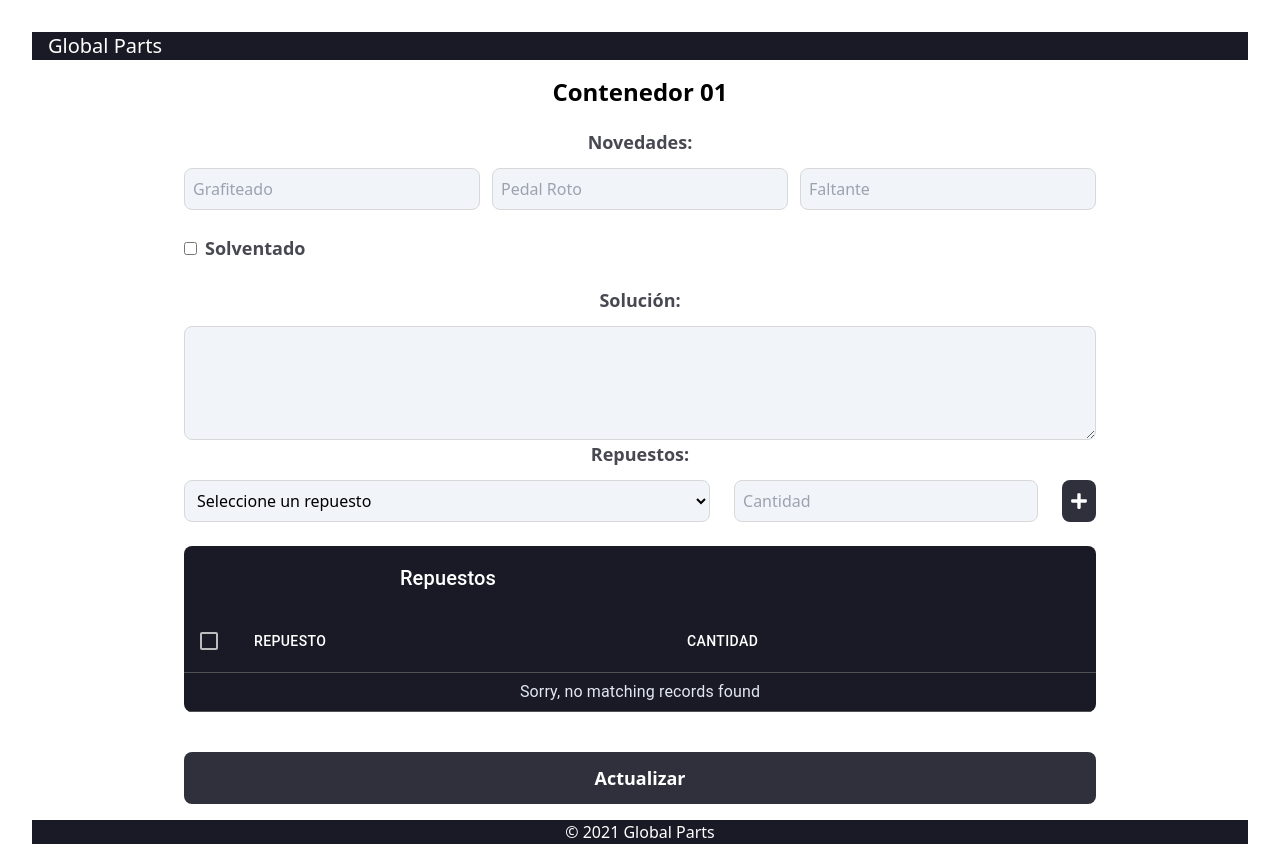
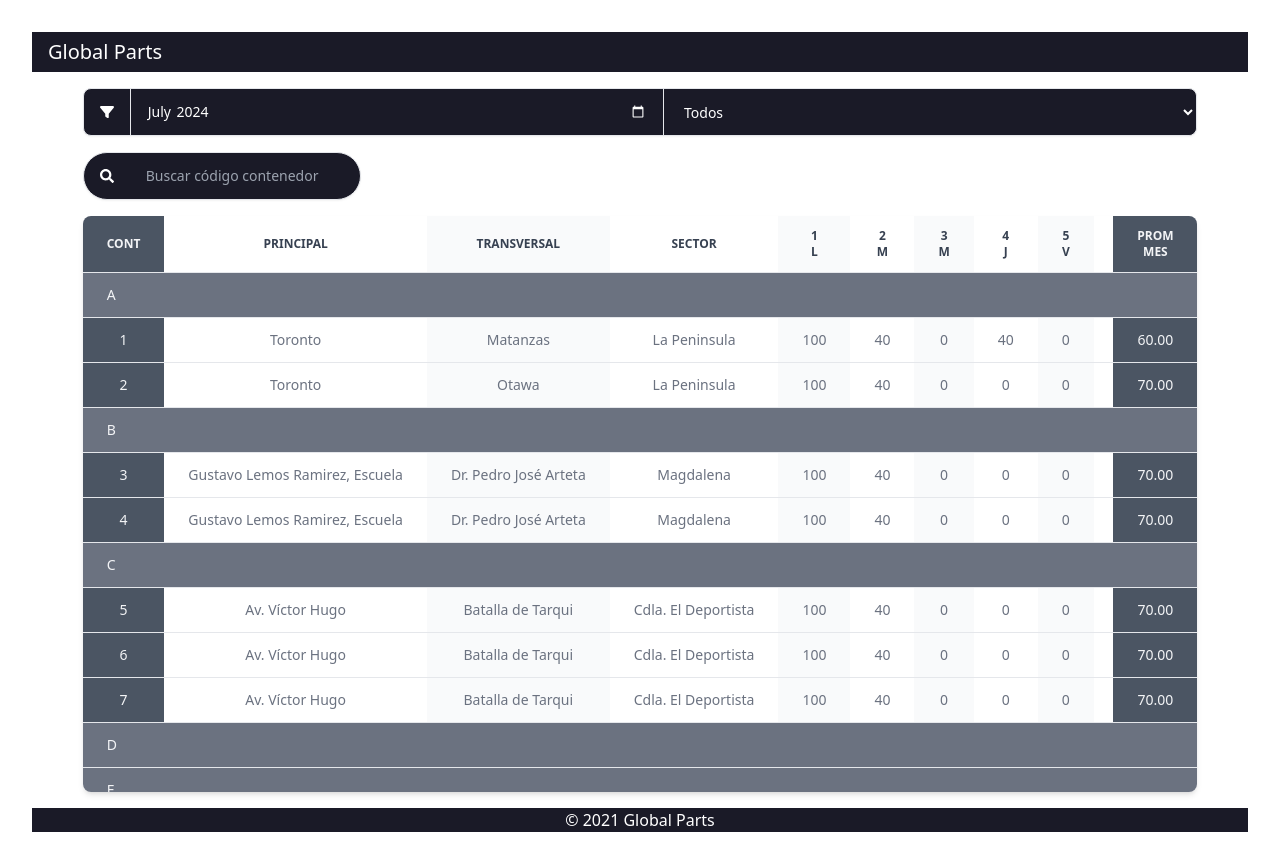
Before and after one commit to ericklasluisa/global-parts-frontend, a React (Vite) app: page / in a window 1280 px wide. Built offline with nearby package versions, Linux system fonts and the light colour scheme.

Commit message:
Correcion tabla admin

```diff
--- a/src/App.jsx
+++ b/src/App.jsx
@@ -9,9 +9,9 @@ function App() {
   return (
     <div className="flex flex-col min-h-screen max-h-screen">
       <Header />
-      {/*<TablaAdmin />
-      <Notificaciones/>*/}
-      <Novedad/>
+      <TablaAdmin />
+      {/*<Notificaciones/>
+      <Novedad/>*/}
       <Footer />
     </div>
   );
--- a/src/components/TablaAdmin/TablaAdmin.jsx
+++ b/src/components/TablaAdmin/TablaAdmin.jsx
@@ -2,18 +2,135 @@ import { useState, useEffect } from "react";
 import { FaFilter } from "react-icons/fa6";
 import { FaSearch } from "react-icons/fa";
 
-function Filtro({ mes, anio, setMes, setAnio, setRuta}) {
+const registros = [
+  {
+    ruta: 1,
+    contenedor: 1,
+    porcentajes: [
+      { dia: "01/07/2024", porcentaje: 100 },
+      { dia: "02/07/2024", porcentaje: 40 },
+      { dia: "04/07/2024", porcentaje: 40 },
+    ],
+  },
+  {
+    ruta: 1,
+    contenedor: 2,
+    porcentajes: [
+      { dia: "01/07/2024", porcentaje: 100 },
+      { dia: "02/07/2024", porcentaje: 40 },
+    ],
+  },
+  {
+    ruta: 2,
+    contenedor: 3,
+    porcentajes: [
+      { dia: "01/07/2024", porcentaje: 100 },
+      { dia: "02/07/2024", porcentaje: 40 },
+    ],
+  },
+  {
+    ruta: 2,
+    contenedor: 4,
+    porcentajes: [
+      { dia: "01/07/2024", porcentaje: 100 },
+      { dia: "02/07/2024", porcentaje: 40 },
+    ],
+  },
+  {
+    ruta: 3,
+    contenedor: 5,
+    porcentajes: [
+      { dia: "01/07/2024", porcentaje: 100 },
+      { dia: "02/07/2024", porcentaje: 40 },
+    ],
+  },
+  {
+    ruta: 3,
+    contenedor: 6,
+    porcentajes: [
+      { dia: "01/07/2024", porcentaje: 100 },
+      { dia: "02/07/2024", porcentaje: 40 },
+    ],
+  },
+  {
+    ruta: 3,
+    contenedor: 7,
+    porcentajes: [
+      { dia: "01/07/2024", porcentaje: 100 },
+      { dia: "02/07/2024", porcentaje: 40 },
+    ],
+  },
+];
+
+const rutas = [
+  { id: 1, nombre: "A" },
+  { id: 2, nombre: "B" },
+  { id: 3, nombre: "C" },
+  { id: 4, nombre: "D" },
+  { id: 5, nombre: "E" },
+  { id: 6, nombre: "F" },
+  { id: 7, nombre: "G" },
+  { id: 8, nombre: "H" },
+  { id: 9, nombre: "I" },
+  { id: 10, nombre: "J" },
+  { id: 11, nombre: "K" },
+];
+
+const contenedores = [
+  {
+    id: 1,
+    principal: "Toronto",
+    transversal: "Matanzas",
+    sector: "La Peninsula",
+  },
+  { id: 2, principal: "Toronto", transversal: "Otawa", sector: "La Peninsula" },
+  {
+    id: 3,
+    principal: "Gustavo Lemos Ramirez, Escuela",
+    transversal: "Dr. Pedro José Arteta",
+    sector: "Magdalena",
+  },
+  {
+    id: 4,
+    principal: "Gustavo Lemos Ramirez, Escuela",
+    transversal: "Dr. Pedro José Arteta",
+    sector: "Magdalena",
+  },
+  {
+    id: 5,
+    principal: "Av. Víctor Hugo",
+    transversal: "Batalla de Tarqui",
+    sector: "Cdla. El Deportista",
+  },
+  {
+    id: 6,
+    principal: "Av. Víctor Hugo",
+    transversal: "Batalla de Tarqui",
+    sector: "Cdla. El Deportista",
+  },
+  {
+    id: 7,
+    principal: "Av. Víctor Hugo",
+    transversal: "Batalla de Tarqui",
+    sector: "Cdla. El Deportista",
+  },
+];
+
+function Filtro({ mes, anio, setMes, setAnio, setRuta, setContenedor }) {
   const fechaActual = new Date();
   const mesActual = fechaActual.getMonth() + 1;
   const anioActual = fechaActual.getFullYear();
 
   const cambioFecha = (e) => {
     const [year, month] = e.target.value.split("-");
-    if((parseInt(year) == anioActual && parseInt(month) > mesActual) || parseInt(year) > anioActual){
+    if (
+      (parseInt(year) == anioActual && parseInt(month) > mesActual) ||
+      parseInt(year) > anioActual
+    ) {
       setMes(mesActual);
       setAnio(anioActual);
-      window.alert("Elija una fecha menor a la actual")
-    } else{
+      window.alert("Elija una fecha menor a la actual");
+    } else {
       setMes(parseInt(month));
       setAnio(parseInt(year));
     }
@@ -22,53 +139,74 @@ function Filtro({ mes, anio, setMes, setAnio, setRuta}) {
   return (
     <>
       <div className="flex shadow-sm mx-auto bg-global-principal m-4 rounded-lg items-center border-gray-200 border w-full">
-        <section className="px-4 py-3 bg-global-principal
+        <section
+          className="px-4 py-3 bg-global-principal
             text-sm text-white font-medium
-            rounded-s-lg">
+            rounded-s-lg"
+        >
           <FaFilter />
         </section>
-        <input name="mes" type="month" value={`${anio}-${mes.toString().padStart(2, "0")}`}
+        <input
+          name="mes"
+          type="month"
+          value={`${anio}-${mes.toString().padStart(2, "0")}`}
           className="calendario px-4 py-3 bg-global-principal flex-1
           text-sm text-white font-medium
           border-gray-200 border-l border-r
           hover:bg-[#464769]
           focus:z-10 focus:ring-2 focus:ring-white"
-          onChange={cambioFecha} />
-        <select name="ruta" id="ruta"
+          onChange={cambioFecha}
+        />
+        <select
+          name="ruta"
+          id="ruta"
           className="calendario px-4 py-3 bg-global-principal flex-1
           text-sm text-white font-medium
           rounded-e-lg
           hover:bg-[#464769]
           focus:z-10 focus:ring-2 focus:ring-white"
-          onChange={(e) => setRuta(e.target.value)}>
-            <option value="*" selected>Todos</option>
-            <option value="A">Ruta A</option>
-            <option value="B">Ruta B</option>
-            <option value="C">Ruta C</option>
+          onChange={(e) => setRuta(e.target.value)}
+        >
+          <option value="*" selected>
+            Todos
+          </option>
+          {rutas.map((ruta) => (
+            <option key={ruta.id} value={ruta.nombre}>
+              Ruta {ruta.nombre}
+            </option>
+          ))}
         </select>
       </div>
       <div className="flex shadow-sm bg-global-principal mb-4 mt-0 rounded-full border-gray-200 border w-1/4 max-lg:w-3/4 hover:bg-[#464769]">
-        <label htmlFor="codigo" className="px-4 py-4
+        <label
+          htmlFor="codigo"
+          className="px-4 py-4
               text-sm text-white font-medium
-              rounded-s-full">
+              rounded-s-full"
+        >
           <FaSearch />
         </label>
-        <input name="codigo" type="text" placeholder="Buscar código contenedor"
+        <input
+          name="codigo"
+          type="text"
+          placeholder="Buscar código contenedor"
           className="px-4 py-3 bg-transparent flex-1 w-1/4
             text-sm text-white font-medium
             rounded-e-full
-            focus:outline-none"/>
+            focus:outline-none"
+          onChange={(e) => setContenedor(e.target.value)}
+        />
       </div>
     </>
-  )
+  );
 }
 
-function Tabla({ mes, anio }) {
+function Tabla({ mes, anio, ruta, contenedor }) {
   const [dias, setDias] = useState([]);
 
   useEffect(() => {
     var numDias = new Date(anio, mes, 0).getDate();
-    const diasSemana = ['D', 'L', 'M', 'M', 'J', 'V', 'S'];
+    const diasSemana = ["D", "L", "M", "M", "J", "V", "S"];
     var diasTemp = [];
     for (let i = 1; i <= numDias; i++) {
       var indice = new Date(anio, mes - 1, i).getDay();
@@ -79,62 +217,113 @@ function Tabla({ mes, anio }) {
 
   const numColumnas = 4 + dias.length + 2;
 
+  const registrosFiltrados = registros
+    .map((registro) => {
+      const porcentajesMes = registro.porcentajes.filter((p) => {
+        const [day, month, year] = p.dia.split("/");
+        return parseInt(month) === mes && parseInt(year) === anio;
+      });
+      return { ...registro, porcentajes: porcentajesMes };
+    })
+    .filter(
+      (registro) =>
+        contenedor === "" || registro.contenedor.toString() === contenedor
+    );
+
   return (
     <div className="overflow-x-auto shadow-md rounded-lg w-full overflow-y-auto h-0 flex-1 mb-4">
       <table className="w-auto text-sm text-gray-500">
         <thead className="text-xs text-gray-700 uppercase">
           <tr className="border-b border-gray-200 sticky top-0 z-10">
-            <th className="px-6 py-3 bg-gray-600 text-gray-100 sticky left-0 z-20">Cont</th>
+            <th className="px-6 py-3 bg-gray-600 text-gray-100 sticky left-0 z-20">
+              Cont
+            </th>
             <th className="px-6 py-3 bg-white">Principal</th>
             <th className="px-6 py-3 bg-gray-50">Transversal</th>
             <th className="px-6 py-3 bg-white">Sector</th>
             {dias.map((dia, index) => (
-              <th key={index} className={`px-6 py-3 ${index % 2 === 0 ? 'bg-gray-50' : 'bg-white'}`}>
+              <th
+                key={index}
+                className={`px-6 py-3 ${
+                  index % 2 === 0 ? "bg-gray-50" : "bg-white"
+                }`}
+              >
                 {index + 1}
-                <br/>
+                <br />
                 {dia}
               </th>
             ))}
-            <th className="px-6 py-3 bg-gray-600 text-gray-100 sticky right-0 z-20">Prom Mes</th>
+            <th className="px-6 py-3 bg-gray-600 text-gray-100 sticky right-0 z-20">
+              Prom Mes
+            </th>
           </tr>
         </thead>
         <tbody>
-          <tr className="border-b border-gray-200 bg-gray-500">
-            <td className="px-6 py-3 font-medium text-gray-100 text-left sticky left-0">A</td>
+          {rutas.map(
+            (rutaMap) =>
+              (ruta === "*" || ruta === rutaMap.nombre) && (
+                <>
+                  <tr
+                    className="border-b border-gray-200 bg-gray-500"
+                    key={rutaMap.id}
+                  >
+                    <td className="px-6 py-3 font-medium text-gray-100 text-left sticky left-0">
+                      {rutaMap.nombre}
+                    </td>
                     <td colSpan={numColumnas - 1} className="px-6 py-3"></td>
                   </tr>
-          {Array.from({ length: 10 }).map((_, i) => (
+                  {registrosFiltrados
+                    .filter((registro) => registro.ruta === rutaMap.id)
+                    .map((registro, i) => {
+                      const contenedor = contenedores.find(
+                        (c) => c.id === registro.contenedor
+                      );
+                      const promedioMes =
+                        registro.porcentajes.reduce(
+                          (acc, p) => acc + p.porcentaje,
+                          0
+                        ) / registro.porcentajes.length || 0;
+
+                      return (
                         <tr key={i} className="border-b border-gray-200">
-              <td className="px-6 py-3 font-medium text-gray-100 whitespace-nowrap bg-gray-600 sticky left-0">{i}</td>
-              <td className="px-6 py-3">{i}</td>
-              <td className="px-6 py-3 bg-gray-50">{i}</td>
-              <td className="px-6 py-3">{i}</td>
-              {dias.map((dia, index) => (
-                <td key={index} className={`px-6 py-3 ${index % 2 === 0 ? 'bg-gray-50' : ''}`}>
-                  {i}
+                          <td className="px-6 py-3 font-medium text-gray-100 whitespace-nowrap bg-gray-600 sticky left-0">
+                            {registro.contenedor}
                           </td>
-              ))}
-              <td className="px-6 py-3 font-medium text-gray-100 bg-gray-600 sticky right-0">{i}</td>
+                          <td className="px-6 py-3 truncate max-w-xs">
+                            {contenedor.principal}
+                          </td>
+                          <td className="px-6 py-3 bg-gray-50 truncate max-w-xs">
+                            {contenedor.transversal}
+                          </td>
+                          <td className="px-6 py-3 truncate max-w-xs">
+                            {contenedor.sector}
+                          </td>
+                          {dias.map((dia, index) => {
+                            const porcentajeDia =
+                              registro.porcentajes.find(
+                                (p) =>
+                                  parseInt(p.dia.split("/")[0]) === index + 1
+                              )?.porcentaje || 0;
+                            return (
+                              <td
+                                key={index}
+                                className={`px-6 py-3 ${
+                                  index % 2 === 0 ? "bg-gray-50" : ""
+                                }`}
+                              >
+                                {porcentajeDia}
+                              </td>
+                            );
+                          })}
+                          <td className="px-6 py-3 font-medium text-gray-100 bg-gray-600 sticky right-0">
+                            {promedioMes.toFixed(2)}
+                          </td>
                         </tr>
-          ))}
-          <tr className="border-b border-gray-200 bg-gray-500">
-            <td className="px-6 py-3 font-medium text-gray-100 text-left sticky left-0">B</td>
-            <td colSpan={numColumnas - 1} className="px-6 py-3"></td>
-          </tr>
-          {Array.from({ length: 10 }).map((_, i) => (
-            <tr key={i} className="border-b border-gray-200">
-              <td className="px-6 py-3 font-medium text-gray-100 whitespace-nowrap bg-gray-600 sticky left-0">{i}</td>
-              <td className="px-6 py-3">{i}</td>
-              <td className="px-6 py-3 bg-gray-50">{i}</td>
-              <td className="px-6 py-3">{i}</td>
-              {dias.map((dia, index) => (
-                <td key={index} className={`px-6 py-3 ${index % 2 === 0 ? 'bg-gray-50' : ''}`}>
-                  {i}
-                </td>
-              ))}
-              <td className="px-6 py-3 font-medium text-gray-100 bg-gray-600 sticky right-0">{i}</td>
-            </tr>
-          ))}
+                      );
+                    })}
+                </>
+              )
+          )}
         </tbody>
       </table>
     </div>
@@ -145,6 +334,7 @@ export default function TablaAdmin() {
   const [mes, setMes] = useState([]);
   const [anio, setAnio] = useState([]);
   const [ruta, setRuta] = useState("*");
+  const [contenedor, setContenedor] = useState("");
 
   useEffect(() => {
     const fecha = new Date();
@@ -154,8 +344,15 @@ export default function TablaAdmin() {
 
   return (
     <div className="flex flex-col h-0 flex-1 w-11/12 mx-auto">
-      <Filtro mes={mes} anio={anio} setMes={setMes} setAnio={setAnio} setRuta={setRuta}/>
-      <Tabla mes={mes} anio={anio} />
+      <Filtro
+        mes={mes}
+        anio={anio}
+        setMes={setMes}
+        setAnio={setAnio}
+        setRuta={setRuta}
+        setContenedor={setContenedor}
+      />
+      <Tabla mes={mes} anio={anio} ruta={ruta} contenedor={contenedor} />
     </div>
   );
 }
```
Lines whose indentation alone changed are shown as unchanged.
